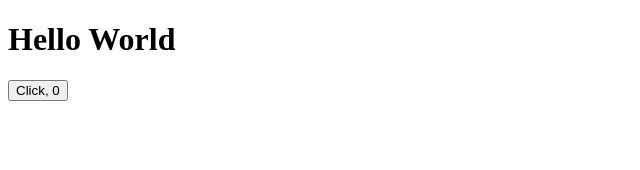
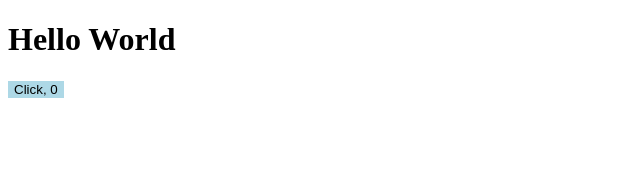
Before and after one commit to Arthur-art/reactjs-ignite-rocketseat-trilha-2022, a React (Vite) app in the folder Project/react-fundamentals/: page / in a window 1280 px wide. Shown: the top 170 px of the page, without its empty margins (0-640 px from the left). Built offline with nearby package versions, Linux system fonts and the light colour scheme.

Commit message:
Trabalhando com css module ja incluso em aplicações criadas com vite

```diff
--- a/Project/react-fundamentals/index.html
+++ b/Project/react-fundamentals/index.html
@@ -2,7 +2,6 @@
 <html lang="en">
   <head>
     <meta charset="UTF-8" />
-    <link rel="icon" type="image/svg+xml" href="/vite.svg" />
     <meta name="viewport" content="width=device-width, initial-scale=1.0" />
     <title>Vite + React + TS</title>
   </head>
--- /dev/null
+++ b/Project/react-fundamentals/src/components/Button/Button.module.css
@@ -0,0 +1,4 @@
+.clickCount{
+    background: lightblue;
+    border: none;
+}
--- a/Project/react-fundamentals/src/components/Button/index.tsx
+++ b/Project/react-fundamentals/src/components/Button/index.tsx
@@ -1,3 +1,4 @@
+import styles from "./Button.module.css"
 import { useState } from "react";
 
 interface ButtonProps{
@@ -9,6 +10,6 @@ export const Button = ({title}: ButtonProps) =>{
     const [count, setCount] = useState(0)
 
     return (
-        <button onClick={()=> setCount((count)=> count+1)}>{title}, {count}</button>
+        <button className={styles.clickCount} onClick={()=> setCount((count)=> count+1)}>{title}, {count}</button>
     )
 }
```
Also changed, not shown: 1 other file (tests, documents, lock files or other folders).
